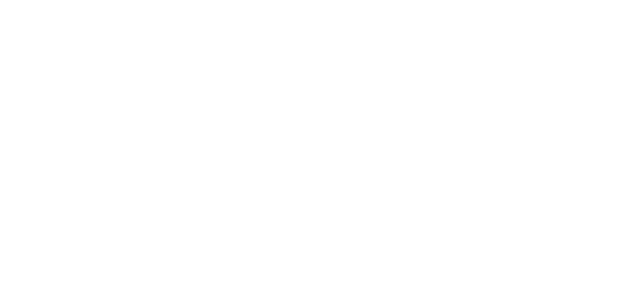
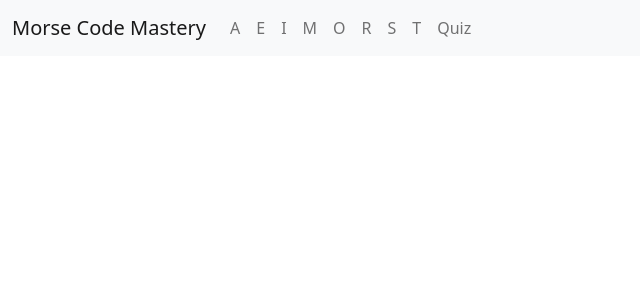
Before and after one commit to yuminglin0326/MorseCodeTutorial, a Flask app: page / in a window 1280 px wide. Before the commit the part shown is empty. Shown: the top 300 px of the page, without its empty margins (0-640 px from the left). Run offline with Flask 3, Linux system fonts and the light colour scheme; some libraries are stand-ins or nearby versions.

Commit message:
created basic page layout

```diff
--- a/templates/home.html
+++ b/templates/home.html
@@ -0,0 +1 @@
+{% extends "layout.html" %}
--- a/templates/layout.html
+++ b/templates/layout.html
@@ -22,6 +22,29 @@
      <script type="text/javascript" src="{{ url_for('static', filename = 'layout.js') }}"></script>
 </head>
 <body>
+    <!-- navbar: web title + search bar -->
+    <nav class="navbar navbar-expand-lg navbar-light bg-light">
+        <div class="container-fluid">
+            <a class="navbar-brand" href="/">Morse Code Mastery</a>
+            <div class="collapse navbar-collapse" id="navbarSupportedContent">
+                <ul class="navbar-nav me-auto mb-2 mb-lg-0">
+                    <li class="nav-item"><a class="nav-link" href="#">A</a></li>
+                    <li class="nav-item"><a class="nav-link" href="#">E</a></li>
+                    <li class="nav-item"><a class="nav-link" href="#">I</a></li>
+                    <li class="nav-item"><a class="nav-link" href="#">M</a></li>
+                    <li class="nav-item"><a class="nav-link" href="#">O</a></li>
+                    <li class="nav-item"><a class="nav-link" href="#">R</a></li>
+                    <li class="nav-item"><a class="nav-link" href="#">S</a></li>
+                    <li class="nav-item"><a class="nav-link" href="#">T</a></li>
+                    <li class="nav-item"><a class="nav-link" href="/quiz">Quiz</a></li>
+                </ul>
+        </div>
+    </nav>
+
+    <div>
+        {% block content %}
+        {% endblock %}
+    </div>
 </body>
 
 </html>
```
